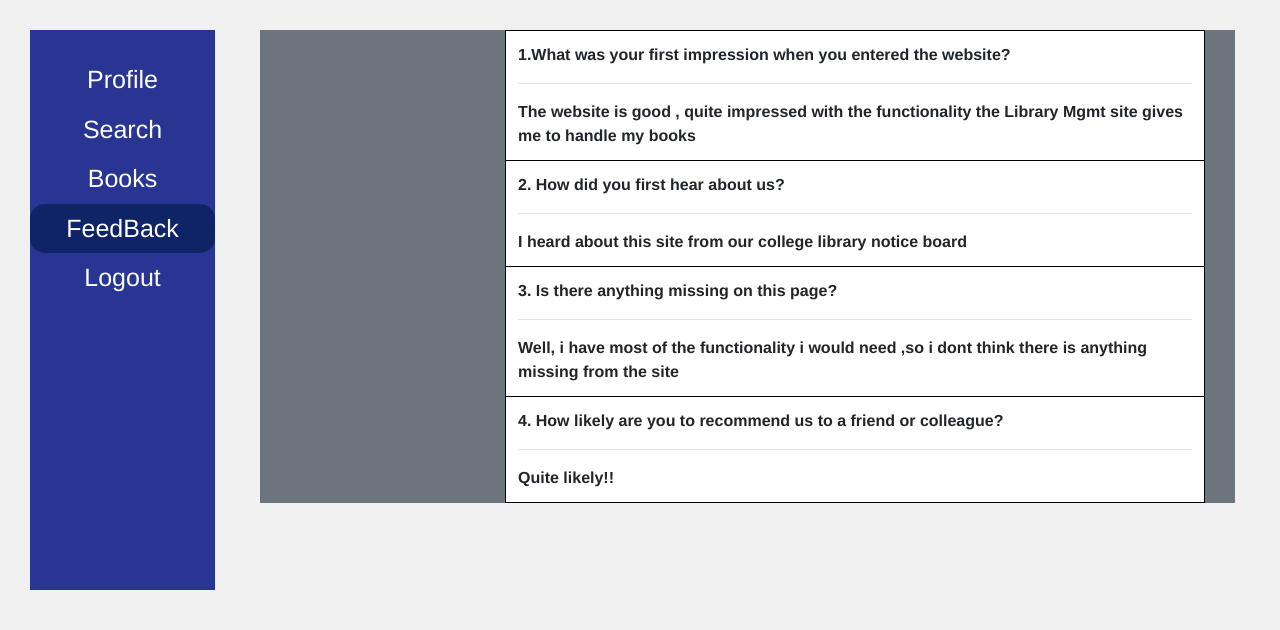
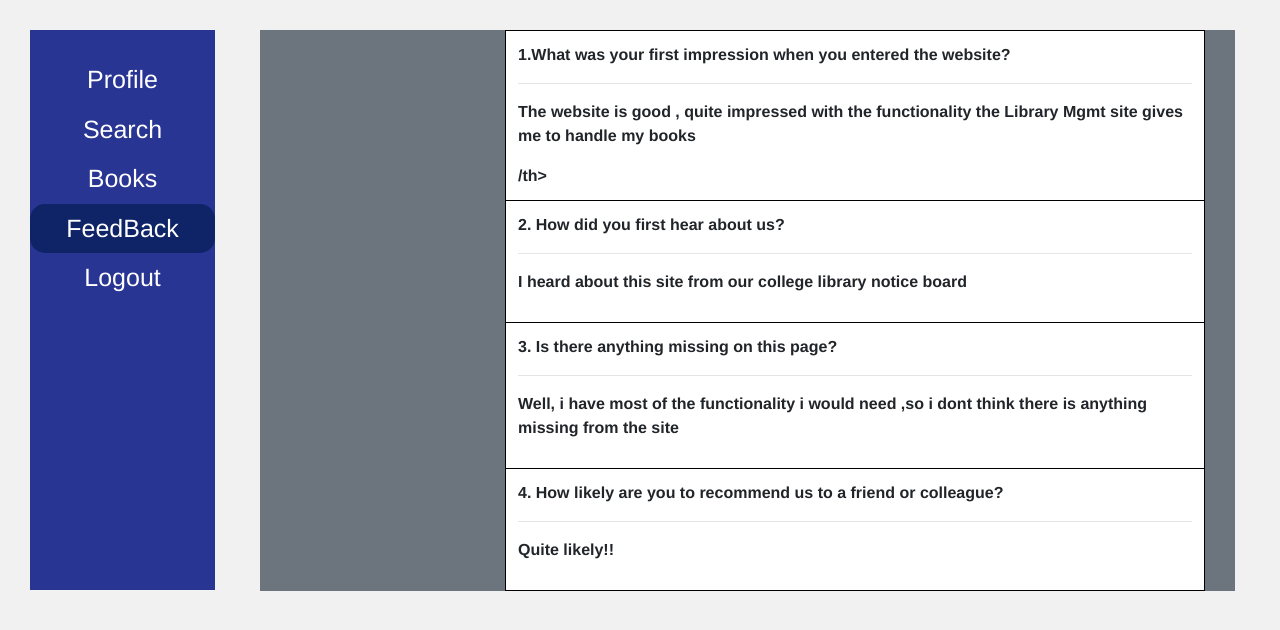
Before and after one commit to whitehammer55/LibraryMgmtSys, a PHP site: page /survey.php in a window 1280 px wide. Shown: the part 100-730 px from the top of the page. Run offline with PHP 8.4, Linux system fonts and the light colour scheme; a user stored in the database is signed in; data comes from the database, SQL or seed files in the repository; lists and menus that the app fills with data are empty.

Commit message:
finished survey form and signup page and changed font colors

```diff
--- a/style.php
+++ b/style.php
@@ -68,8 +68,11 @@
                 margin-top: 25px;
            }
 
-
-
+/*Login Validation Page*/
+			.login-validation{
+				margin-left: 170px;
+				margin-top: 100px;
+			}
 /*Login Page*/
 
            .form-group.form-check.login{
@@ -161,6 +164,7 @@
                 margin-left: 30px;
                 margin-top: 15px;
                 margin-bottom: 20px;
+                color: white;
             }
 
 
@@ -194,6 +198,7 @@
             .p.add-bks{
                 margin-left: 30px;
                 margin-top: 15px;
+                color: white;
             }
 
 /*<!--             Issue Books page -->*/
@@ -211,6 +216,7 @@
             .p.ibks{
             	margin-left: 30px;
             	margin-top: 15px;
+            	color: white;
             }
 /*            search books page*/
                 .sfb{
@@ -224,6 +230,9 @@
                     border-radius: 15px;
                     margin-left: 25px;
                     margin-top: 15px;
+                }
+                .custom-control-label{
+                	color: white;
                 }
                 .form-control.btn.btn-primary.custom-btn.sfb{
                     width: 320px;
@@ -249,6 +258,7 @@
                 .p.survey{
                     margin-left: 30px;
                     margin-top: 15px;
+                    color: white;
                 }
                 .surveyhead{
                     margin-left: 80px;
--- a/survey.php
+++ b/survey.php
@@ -129,25 +129,25 @@
                             <table class="table table-borderless" >
                                 <thead>
                                     <tr>
-                                        <th scope="col">1.What was your first impression when you entered the website? <br><hr><?= $row['answer1'] ?></th>
+                                        <th scope="col"><p>1.What was your first impression when you entered the website? <br><hr><?= $row['answer1'] ?></p>/th>
                                     </tr>
                                 </thead>
 
                                 <thead>
                                     <tr>
-                                        <th scope="col">2. How did you first hear about us? <br><hr><?= $row['answer2'] ?></th>
+                                        <th scope="col"><p>2. How did you first hear about us? <br><hr><?= $row['answer2'] ?></p></th>
                                     </tr>
                                 </thead>
 
                                 <thead>
                                     <tr>
-                                        <th scope="col">3. Is there anything missing on this page? <br><hr><?= $row['answer3'] ?></th>
+                                        <th scope="col"><p>3. Is there anything missing on this page? <br><hr><?= $row['answer3'] ?></p></th>
                                     </tr>
                                 </thead>
 
                                 <thead>
                                     <tr>
-                                        <th scope="col">4. How likely are you to recommend us to a friend or colleague? <br><hr><?= $row['answer4'] ?></th>
+                                        <th scope="col"><p>4. How likely are you to recommend us to a friend or colleague? <br><hr><?= $row['answer4'] ?></p></th>
                                     </tr>
                                 </thead>
                             </table>
```
Also changed, not shown: login_validation.php (+14 -2 lines).
